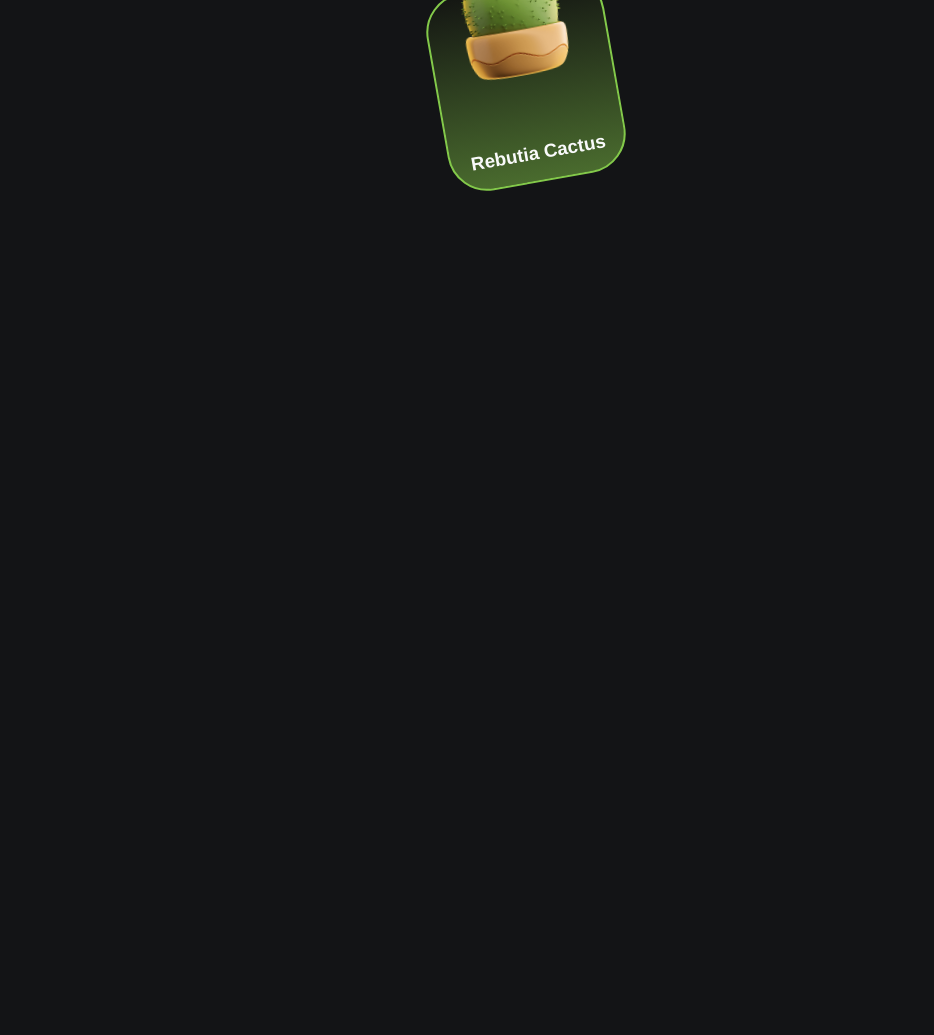
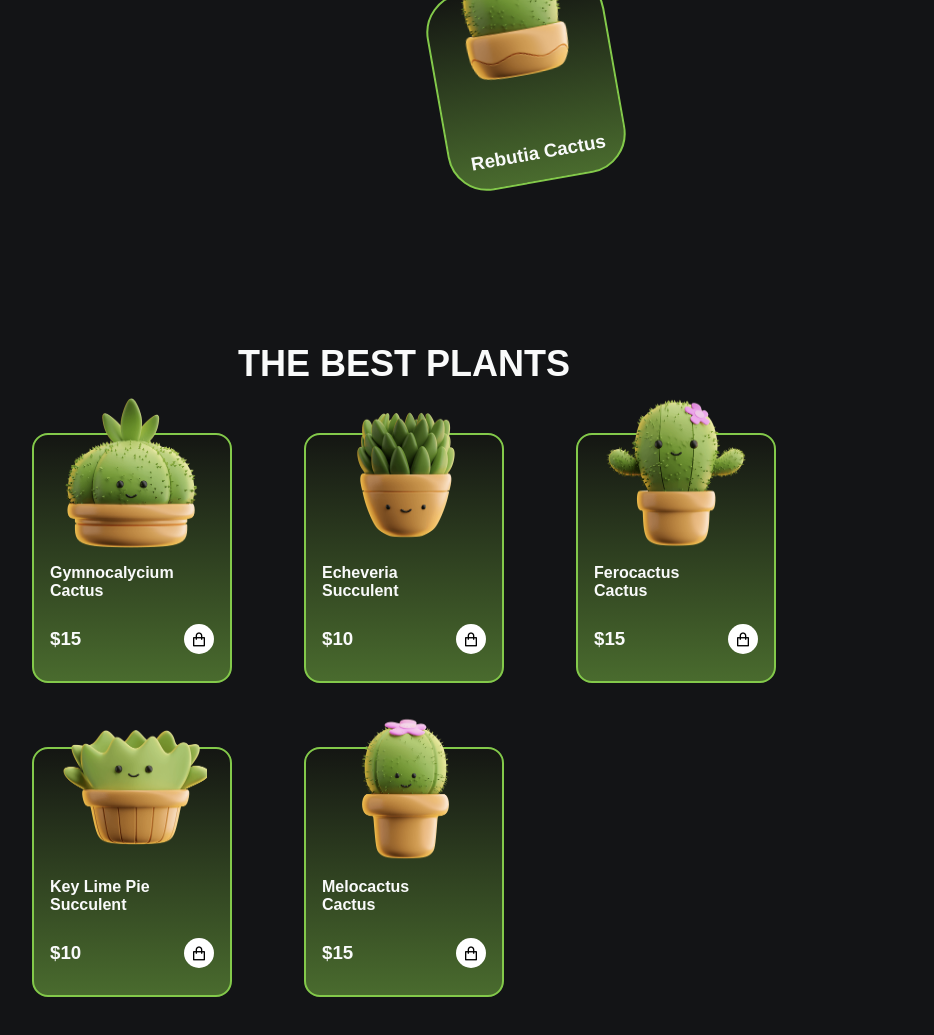
Before and after one commit to DarshanCode2005/Cactus-Website, a plain HTML site: page index.html in a window 1280 px wide. Shown: the part 1211-2246 px from the top of the page, without its empty margins (236-1170 px from the left). Before the commit the page ends 1474 px from the top, so only its background shows below. Drawn offline with nearby package versions, Linux system fonts and the light colour scheme.

Commit message:
Best Plant Section Added

```diff
--- a/index.html
+++ b/index.html
@@ -72,5 +72,71 @@
             </div>
         </div>
     </section>
+
+    <section class="section__shop">
+        <h3 class="section__shop__heading">THE BEST PLANTS</h3>
+        <div class="container__shop__items">
+            <div class="container__items" id="item1">
+                <div class="container__image"><img src="./asset/img/shop-cactus-1.png" alt="image"></div>
+                <div class="container_shop_name">
+                    <h4>Gymnocalycium <br> Cactus</h4>
+                    <div class="container_price">
+                        <h3>$15</h3>
+                        <div class="button">
+                            <i class="ri-shopping-bag-line"></i>
+                        </div>
+                    </div>
+                </div>
+            </div>
+            <div class="container__items" id="item2">
+                <div class="container__image"><img src="./asset/img/shop-cactus-2.png" alt="image"></div>
+                <div class="container_shop_name">
+                    <h4>Echeveria <br> Succulent</h4>
+                    <div class="container_price">
+                        <h3>$10</h3>
+                        <div class="button">
+                            <i class="ri-shopping-bag-line"></i>
+                        </div>
+                    </div>
+                </div>
+            </div>
+            <div class="container__items" id="item3">
+                <div class="container__image"><img src="./asset/img/shop-cactus-3.png" alt="image"></div>
+                <div class="container_shop_name">
+                    <h4>Ferocactus <br> Cactus</h4>
+                    <div class="container_price">
+                        <h3>$15</h3>
+                        <div class="button">
+                            <i class="ri-shopping-bag-line"></i>
+                        </div>
+                    </div>
+                </div>
+            </div>
+            <div class="container__items" id="item4">
+                <div class="container__image"><img src="./asset/img/shop-cactus-4.png" alt="image"></div>
+                <div class="container_shop_name">
+                    <h4>Key Lime Pie <br> Succulent</h4>
+                    <div class="container_price">
+                        <h3>$10</h3>
+                        <div class="button">
+                            <i class="ri-shopping-bag-line"></i>
+                        </div>
+                    </div>
+                </div>
+            </div>
+            <div class="container__items" id="item5">
+                <div class="container__image"><img src="./asset/img/shop-cactus-5.png" alt="image"></div>
+                <div class="container_shop_name">
+                    <h4>Melocactus <br> Cactus</h4>
+                    <div class="container_price">
+                        <h3>$15</h3>
+                        <div class="button">
+                            <i class="ri-shopping-bag-line"></i>
+                        </div>
+                    </div>
+                </div>
+            </div>
+        </div>
+    </section>
 </body>
 </html>
--- a/style.css
+++ b/style.css
@@ -271,7 +271,7 @@ div.news__section__cards{
 
     display: flex;
     flex-direction: column;
-    /* width: 500px; */
+    /* width: 300px; */
     justify-content: center;
     /* background-color: red; */
 }
@@ -301,3 +301,88 @@ div#card3{
 div.news__section__information{
     margin-top: 200px;
 }
+
+section.section__shop{
+    padding:5rem 10rem;
+
+}
+
+h3.section__shop__heading{
+    text-align: center;
+    font-size: var(--h1-font-size);
+    margin-bottom: 3rem;
+}
+
+div.container__image img{
+    width: 150px;
+    height: 150px;
+}
+
+div.container__items{
+    height: 250px;
+    width: 200px;
+    background-image: var(--gradient-card);
+    border: 2px solid var(--first-color);
+    border-radius: 1rem;
+    display: flex;
+    flex-direction: column;
+    /* grid-template-rows: 1fr 2fr; */
+    /* row-gap: 1rem; */
+    justify-content: space-around;
+    align-items: center;
+    position: relative;
+    /* padding: 2rem; */
+}
+
+div.container__image{
+    position: relative;
+    margin-bottom :3rem;
+    display: flex;
+    justify-content: center;
+}
+div.container__image img{
+    position: absolute;
+    top: -4rem;
+    transition: transform .4s;
+}
+
+div.container_shop_name{
+    width: 100%;
+    /* text-align: center; */
+    padding: 0 1rem;
+}
+
+div.container_shop_name h4{
+    margin-bottom: 1.5rem;
+}
+
+div.container_price{
+    display: flex;
+    justify-content: space-between;
+    align-items: center;
+}
+
+div.button{
+    height: 30px;
+    width: 30px;
+    display: grid;
+    place-items: center;
+    background: white;
+    color: black;
+    border-radius: 2.5rem;
+}
+
+div.container__shop__items{
+    width: 100%;
+    max-width: 800px;
+    display: grid;
+    grid-template-columns: 1fr 1fr 1fr;
+    justify-items: center;
+    column-gap: 1rem;
+    row-gap:4rem;
+    margin: 0 auto;
+}
+
+div.container__items:hover div.container__image img{
+    transform: translateY(-.5rem);
+}
```
